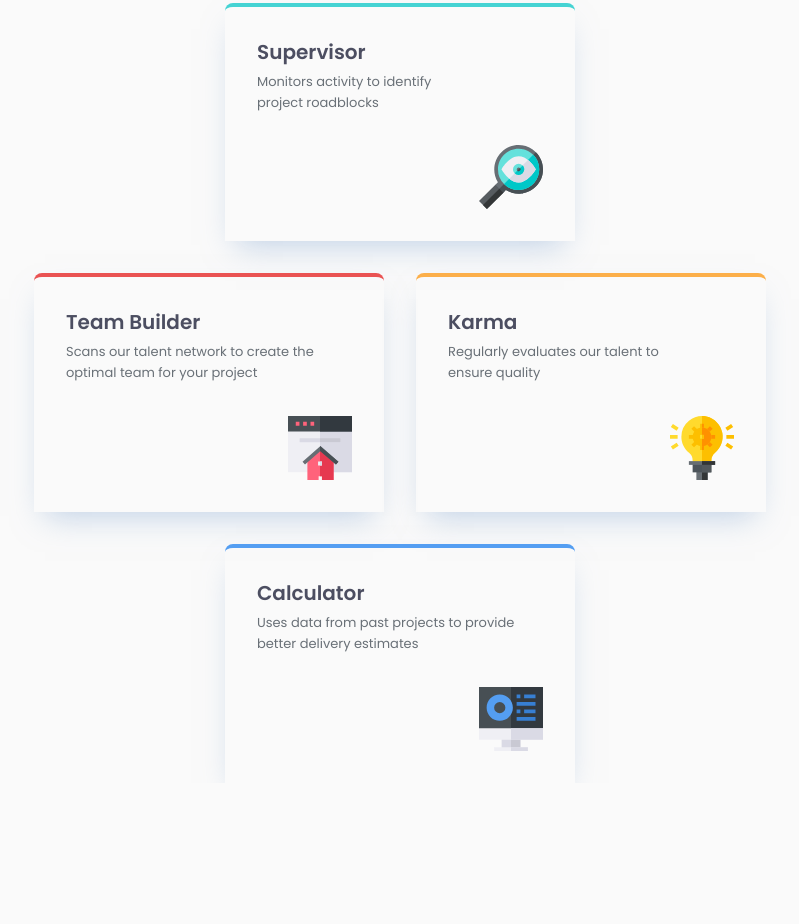
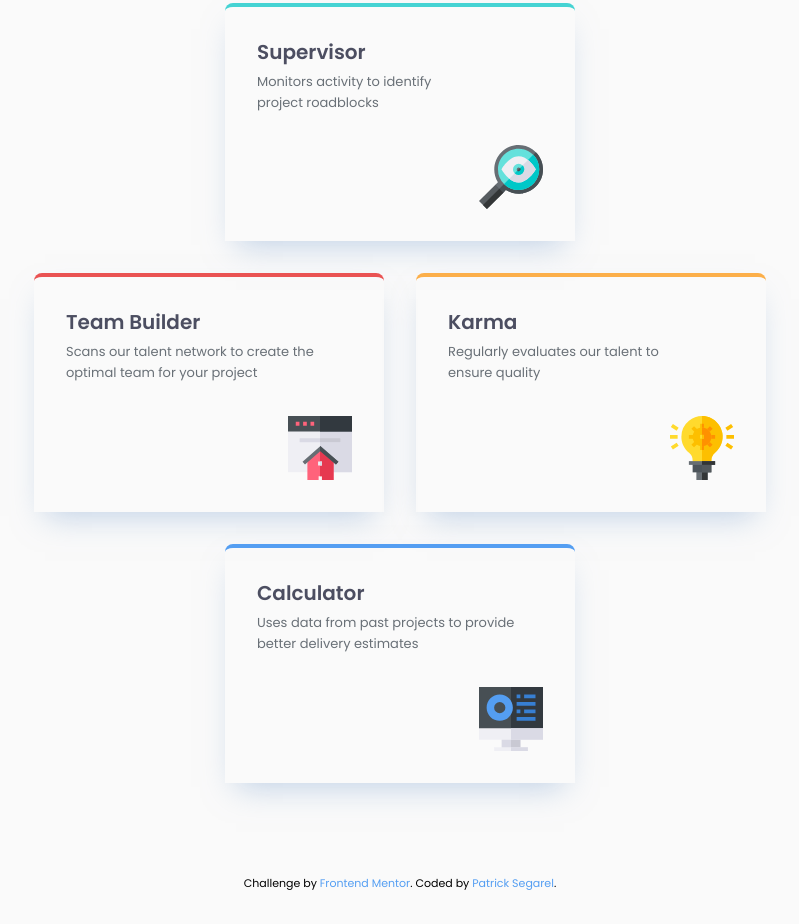
Before and after one commit to psegarel/fem-four-cards, a plain HTML site: page index.html in a window 1280 px wide. Shown: the part 216-1140 px from the top of the page, without its empty margins (240-1039 px from the left). Before the commit the page ends 999 px from the top, so only its background shows below. Drawn offline with Linux system fonts and the light colour scheme.

Commit message:
Adds footer

```diff
--- a/index.html
+++ b/index.html
@@ -70,13 +70,13 @@
         </div>
       </div>
     </main>
-    <!-- <footer role="contentinfo" class="text-preset-5">
+    <footer role="contentinfo" class="text-preset-5">
       <p class="attribution">
         Challenge by
         <a href="https://www.frontendmentor.io?ref=challenge" target="_blank"
           >Frontend Mentor</a
         >. Coded by <a href="https://patrick-segarel.com">Patrick Segarel</a>.
       </p>
-    </footer> -->
+    </footer>
   </body>
 </html>
```
